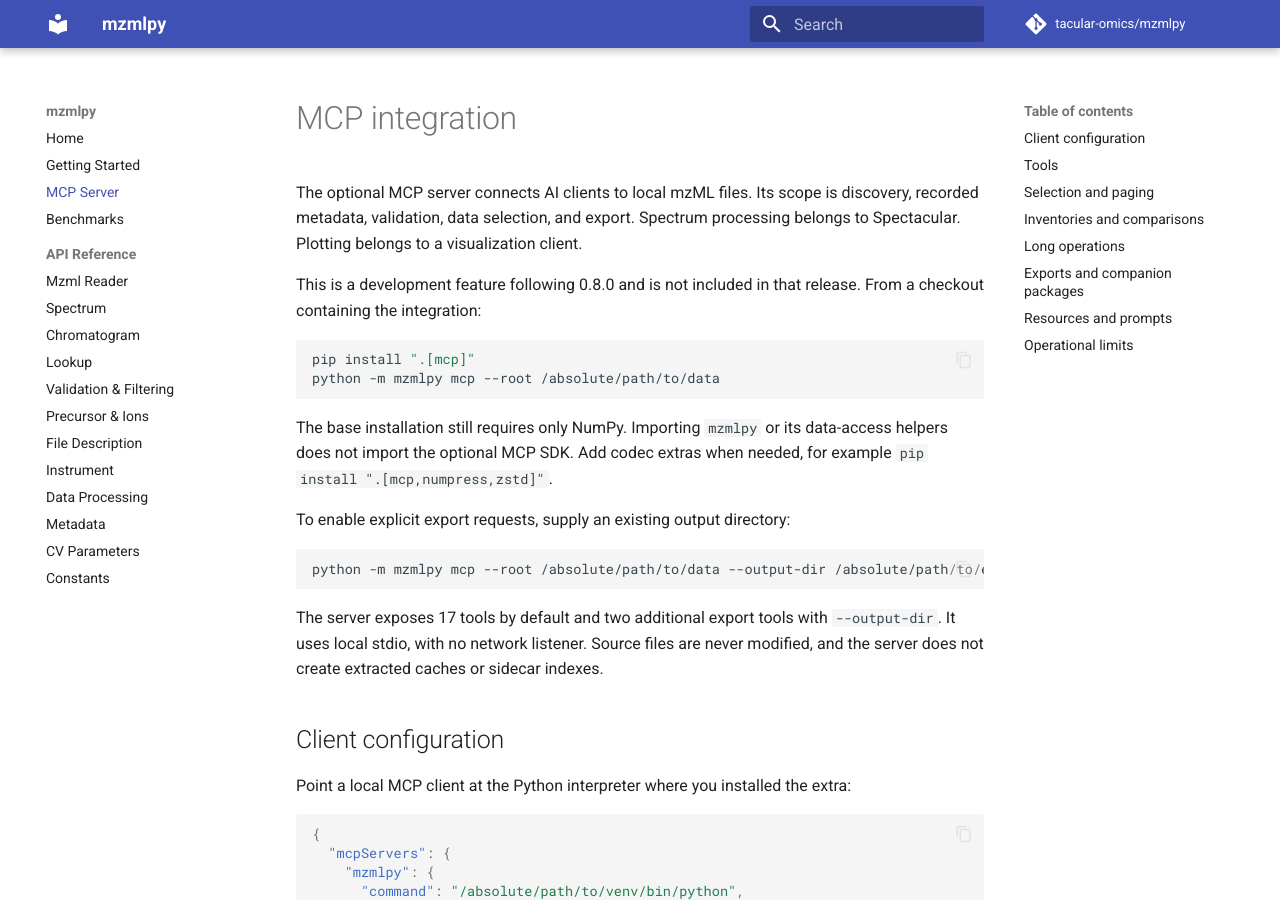
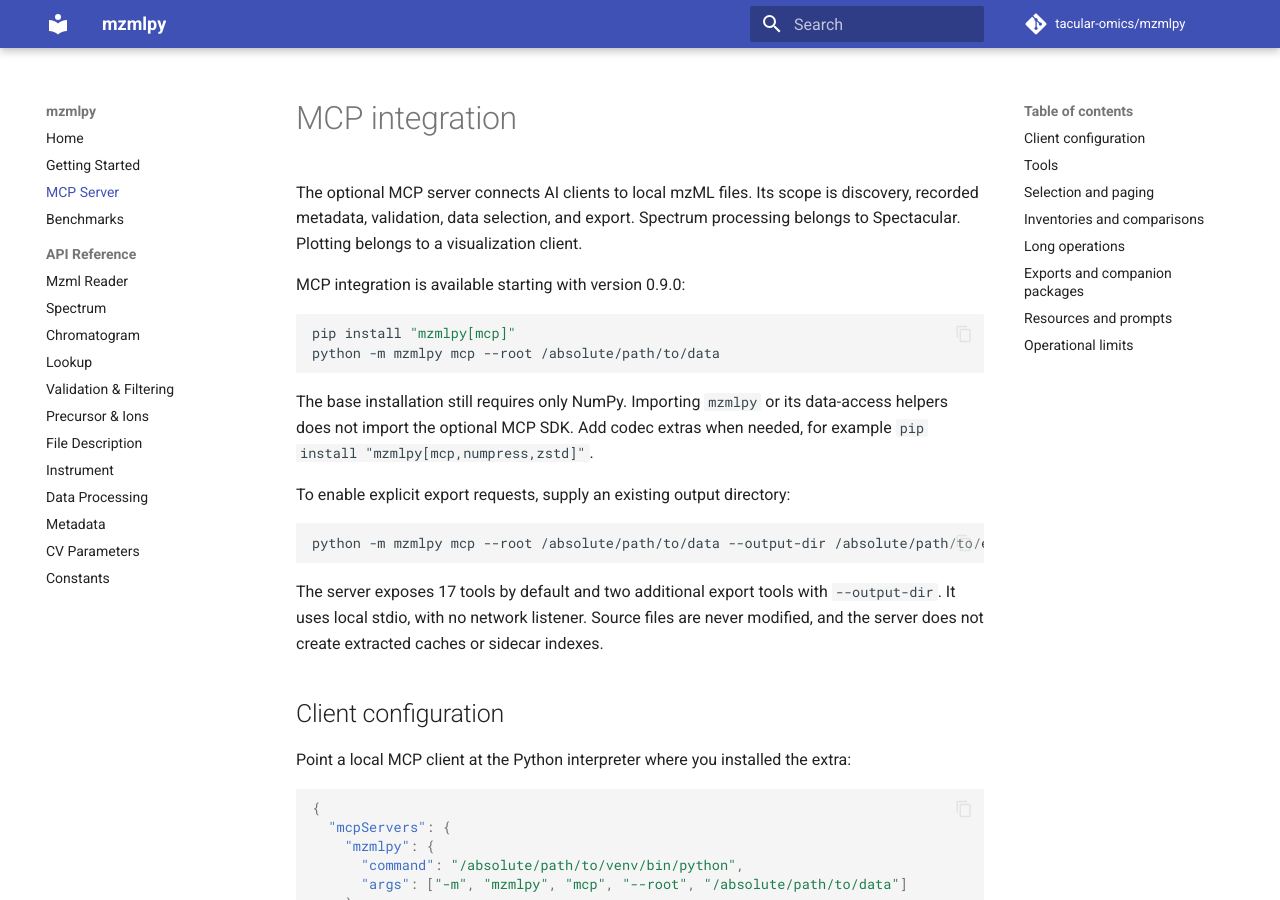
Before and after one commit to tacular-omics/mzmlpy, an MkDocs documentation site: the page built from docs/mcp.md, in a window 1280 px wide and 900 px high. Built offline with MkDocs 1.6.1 and Material for MkDocs 9.7.7, drawn with Linux system fonts in a browser that asks for light colours; comment, search, counter and statistics services are not loaded.

````diff
--- a/docs/mcp.md
+++ b/docs/mcp.md
@@ -4,17 +4,16 @@ The optional MCP server connects AI clients to local mzML files. Its scope is di
 recorded metadata, validation, data selection, and export. Spectrum processing belongs to
 Spectacular. Plotting belongs to a visualization client.
 
-This is a development feature following 0.8.0 and is not included in that release. From a
-checkout containing the integration:
+MCP integration is available starting with version 0.9.0:
 
 ```bash
-pip install ".[mcp]"
+pip install "mzmlpy[mcp]"
 python -m mzmlpy mcp --root /absolute/path/to/data
 ```
 
 The base installation still requires only NumPy. Importing `mzmlpy` or its data-access helpers
 does not import the optional MCP SDK. Add codec extras when needed, for example
-`pip install ".[mcp,numpress,zstd]"`.
+`pip install "mzmlpy[mcp,numpress,zstd]"`.
 
 To enable explicit export requests, supply an existing output directory:
 
--- a/pyproject.toml
+++ b/pyproject.toml
@@ -1,6 +1,6 @@
 [project]
 name = "mzmlpy"
-version = "0.8.0"
+version = "0.9.0"
 description = "A lightweight Python library for parsing mzML mass spectrometry files."
 readme = "README.md"
 requires-python = ">=3.12"
--- a/src/mzmlpy/__init__.py
+++ b/src/mzmlpy/__init__.py
@@ -1,4 +1,4 @@
-__version__ = "0.8.0"
+__version__ = "0.9.0"
 
 from .content import CVElement
 from .elems import (
````
Also changed, not shown: CHANGELOG.md (+4 -0 lines), CLAUDE.md (+1 -1 lines), README.md (+4 -4 lines), llms.txt (+4 -4 lines), 2 other files.
